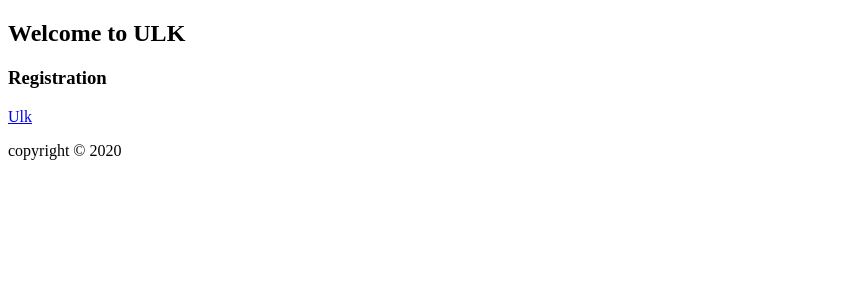
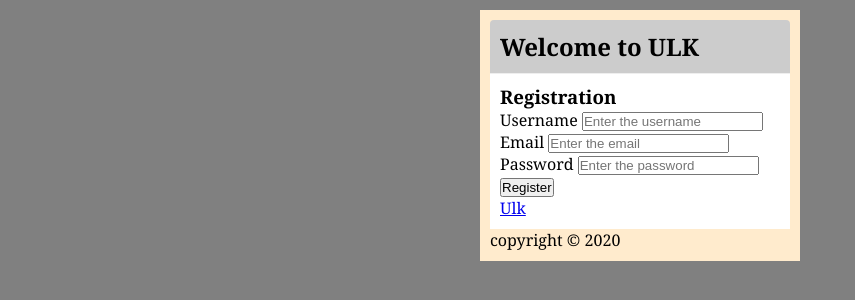
Before and after one commit to Jean-pierre14/chat-html-jquery, a PHP site: page /registration.html in a window 1280 px wide. Shown: the top 300 px of the page, without its empty margins (0-855 px from the left). Run offline with PHP 8.4, Linux system fonts and the light colour scheme.

Commit message:
Style now

```diff
--- a/css/style.css
+++ b/css/style.css
@@ -27,3 +27,19 @@ img{
     height: 70px;
     align-items: center;
 }
+
+.card{
+    position: relative;
+    width: 100%;
+    border-radius: 4px;
+    overflow: hidden;
+}
+.cardHeader{
+    padding: 10px;
+    border-bottom: 1px solid #eee;
+    background-color: #ccc;
+}
+.cardBody{
+    padding: 10px;
+    background: #fff;
+}
--- a/registration.html
+++ b/registration.html
@@ -6,6 +6,7 @@
     <meta http-equiv="X-UA-Compatible" content="IE=edge">
     <meta name="viewport" content="width=device-width, initial-scale=1.0">
     <title>Albert</title>
+    <link rel="stylesheet" href="./css/style.css">
 </head>
 
 <body>
@@ -16,6 +17,24 @@
             </div>
             <div class="cardBody">
                 <h3>Registration</h3>
+                <form action="" method="post">
+                    <div class="group">
+                        <label for="username">Username</label>
+                        <input type="text" name="username" id="username" placeholder="Enter the username" class="input">
+                    </div>
+                    <div class="group">
+                        <label for="email">Email</label>
+                        <input type="email" name="email" id="email" placeholder="Enter the email" class="input">
+                    </div>
+                    <div class="group">
+                        <label for="password">Password</label>
+                        <input type="password" name="password" id="password" placeholder="Enter the password"
+                            class="input">
+                    </div>
+                    <div class="group">
+                        <button class="button" type="button">Register</button>
+                    </div>
+                </form>
                 <a href="ulk.html">Ulk</a>
             </div>
             <div class="cardFooter">
```
